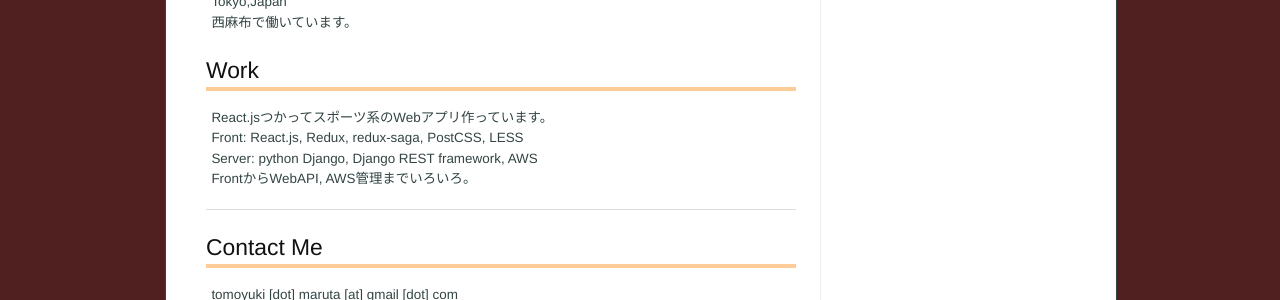
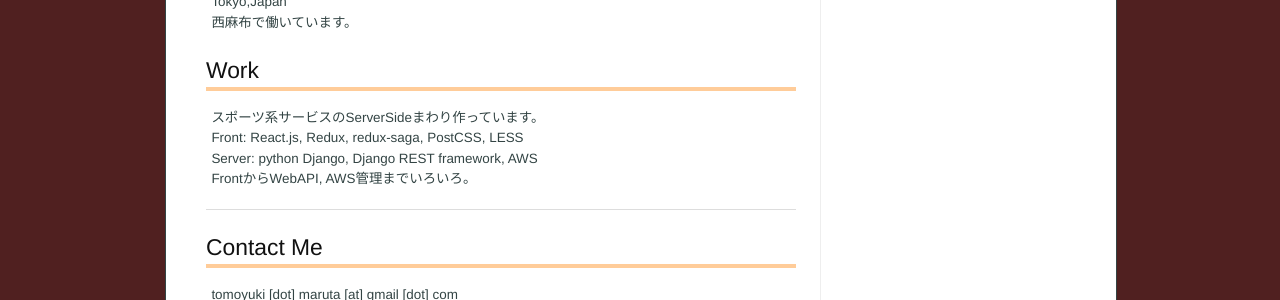
Before and after one commit to marucc/marucc.github.io, a Jekyll site: the page built from about/index.md, in a window 1280 px wide. Shown: the part 572-872 px from the top of the page. Built offline with Jekyll 4.4.1, drawn with Linux system fonts in a browser that asks for light colours.

Commit message:
Published with https://stackedit.io/

```diff
--- a/about/index.md
+++ b/about/index.md
@@ -28,7 +28,7 @@ Tokyo,Japan
 
 ## Work
 
-React.jsつかってスポーツ系のWebアプリ作っています。
+スポーツ系サービスのServerSideまわり作っています。
 
 Front: React.js, Redux, redux-saga, PostCSS, LESS
 
```
